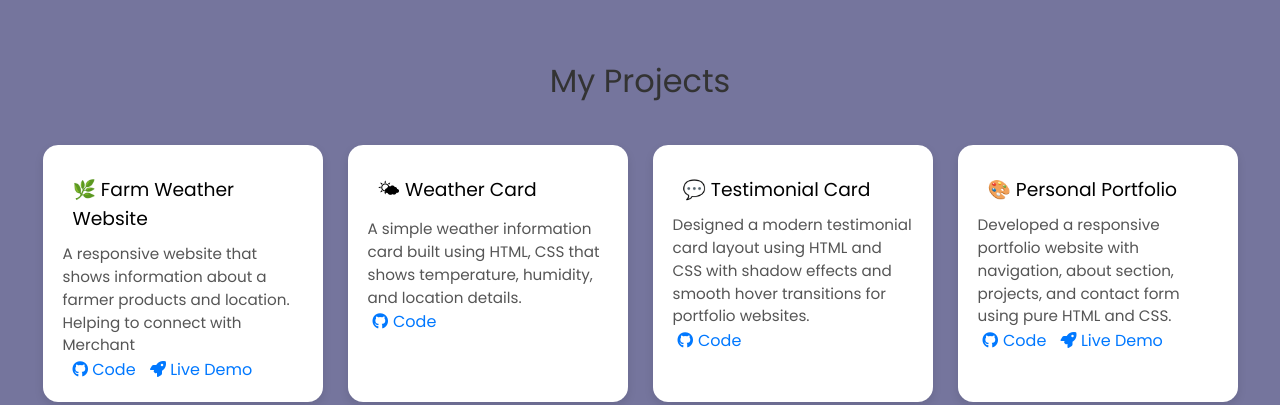
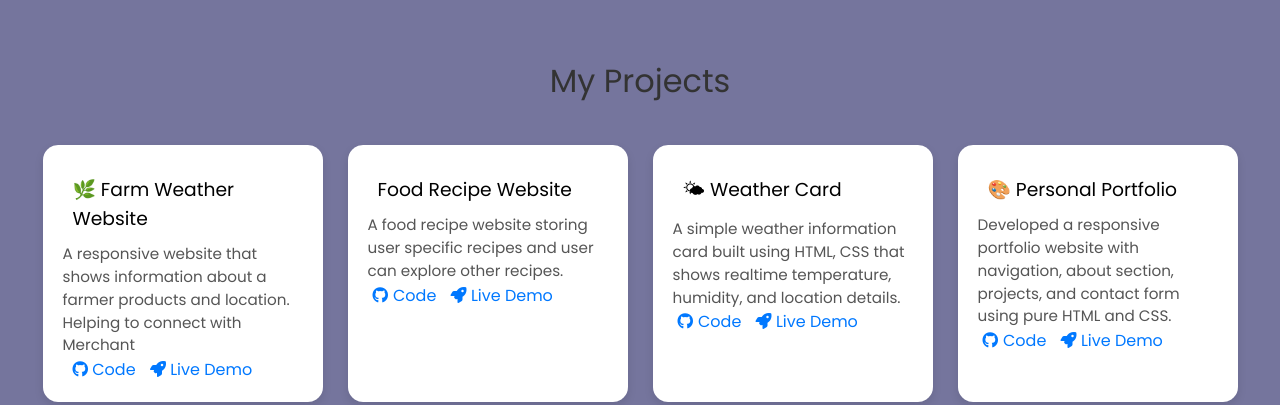
Before and after one commit to ArpitaAmbalkar/Demo-portfolio-Website-HTML-CSS-, a plain HTML site: page index.html in a window 1280 px wide. Shown: the part 616-1021 px from the top of the page. Drawn offline with Linux system fonts and the light colour scheme; a web font is replaced by a local one.

Commit message:
New:Added new project card

```diff
--- a/index.html
+++ b/index.html
@@ -66,19 +66,22 @@
       <i class="fa-solid fa-rocket"></i> Live Demo
     </a>
 </div>
-
+<div class="project-card">
+      <h3>Food Recipe Website</h3>
+      <p>A food recipe website storing user specific recipes and user can explore other recipes.</p>
+      <i class="fab fa-github"></i><a href="https://github.com/ArpitaAmbalkar/Food-Recipe-Website-CookBook-" target="_blank">Code</a>
+      <a href="https://arpitaambalkar.github.io/Food-Recipe-Website-CookBook-/" target="_blank" class="project-link">
+      <i class="fa-solid fa-rocket"></i> Live Demo
+    </a>
+    </div>
     <div class="project-card">
       <h3>🌤 Weather Card</h3>
-      <p>A simple weather information card built using HTML, CSS that shows temperature, humidity, and location details.</p>
+      <p>A simple weather information card built using HTML, CSS that shows realtime temperature, humidity, and location details.</p>
       <i class="fab fa-github"></i><a href="https://github.com/ArpitaAmbalkar/Weather-App" target="_blank">Code</a>
+      <a href="https://weatherexplorerwebapp.netlify.app//" target="_blank" class="project-link">
+      <i class="fa-solid fa-rocket"></i> Live Demo
+    </a>
     </div>
-
-    <div class="project-card">
-      <h3>💬 Testimonial Card</h3>
-      <p>Designed a modern testimonial card layout using HTML and CSS with shadow effects and smooth hover transitions for portfolio websites.</p>
-      <i class="fab fa-github"></i><a href="https://github.com/ArpitaAmbalkar" target="_blank">Code</a>
-    </div>
-
     <div class="project-card">
       <h3>🎨 Personal Portfolio</h3>
       <p>Developed a responsive portfolio website with navigation, about section, projects, and contact form using pure HTML and CSS.</p>
```
